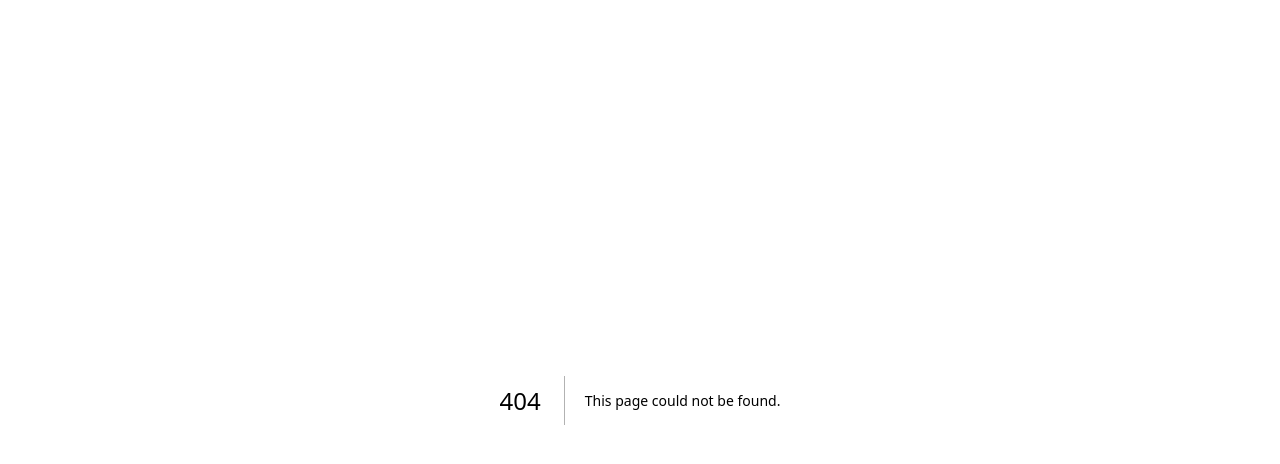
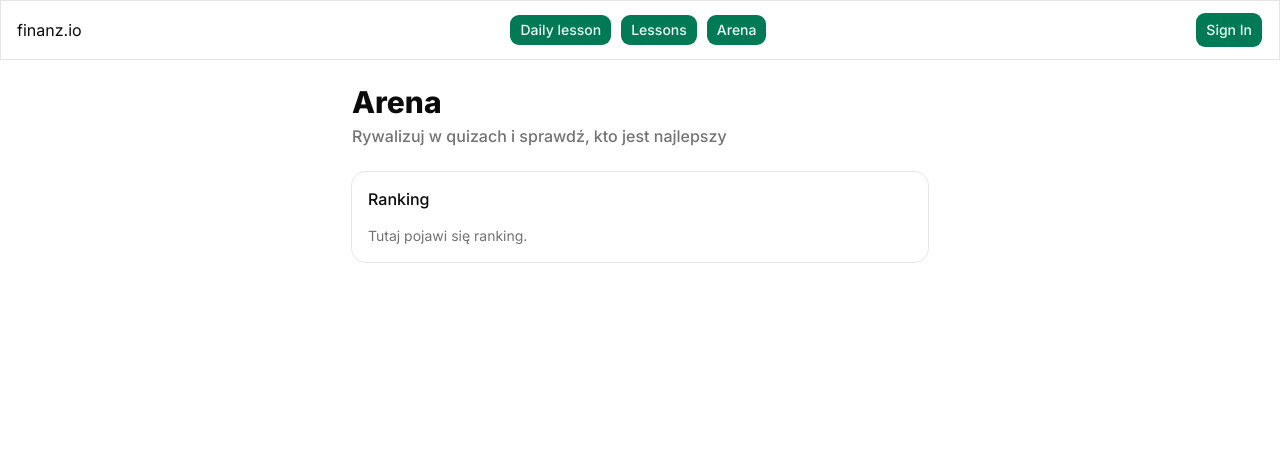
Before and after one commit to squbiq/collabothon-district12, a Next.js app: page /arena in a window 1280 px wide. Before the commit this address had no page. Shown: the top 464 px of the page. Built offline with nearby package versions, Linux system fonts and the light colour scheme.

Commit message:
UI arena template basis

```diff
--- /dev/null
+++ b/app/(app)/arena/page.tsx
@@ -0,0 +1,28 @@
+// app/(app)/arena/page.tsx
+//
+// Arena: rywalizacja w quizach (ranking, pojedynki).
+import { Card, CardContent, CardHeader, CardTitle } from "@/components/ui/card";
+
+export default function ArenaPage() {
+  return (
+    <section className="flex min-h-full w-full justify-center px-4 py-6">
+      <div className="flex w-full max-w-xl flex-col gap-6">
+        <header className="flex flex-col gap-1">
+          <h1 className="text-3xl font-extrabold">Arena</h1>
+          <p className="font-medium text-muted-foreground">
+            Rywalizuj w quizach i sprawdź, kto jest najlepszy
+          </p>
+        </header>
+
+        <Card>
+          <CardHeader>
+            <CardTitle>Ranking</CardTitle>
+          </CardHeader>
+          <CardContent className="text-muted-foreground">
+            Tutaj pojawi się ranking.
+          </CardContent>
+        </Card>
+      </div>
+    </section>
+  );
+}
--- a/app/(app)/kahoot/page.tsx
+++ /dev/null
@@ -1,7 +0,0 @@
-export default function KahootPage() {
-  return (
-    <section className="w-full h-full flex justify-center items-center">
-      Kahoot
-    </section>
-  );
-}
--- a/app/(app)/layout.tsx
+++ b/app/(app)/layout.tsx
@@ -14,6 +14,7 @@ export default function AppLayout({ children }: LayoutProps<"/">) {
         <section className="flex flex-row gap-2">
           <Link href={"/daily-lesson"} className={buttonVariants()} >Daily lesson</Link>
           <Link href={"/lesson-map"} className={buttonVariants()} >Lessons</Link>
+          <Link href={"/arena"} className={buttonVariants()} >Arena</Link>
         </section>
 
         <section>
--- a/app/(app)/lesson-map/page.tsx
+++ b/app/(app)/lesson-map/page.tsx
@@ -96,7 +96,7 @@ export default function LessonMapPage({
   searchParams: Promise<{ path?: string }>;
 }) {
   return (
-    <section className="flex min-h-full w-full justify-center px-4 py-10">
+    <section className="flex min-h-full w-full justify-center ">
       <div className="flex w-full max-w-xl flex-col gap-6">
         <Suspense
           fallback={<p className="font-bold text-muted-foreground">Ładowanie lekcji…</p>}
--- a/components/path-switcher.tsx
+++ b/components/path-switcher.tsx
@@ -1,3 +1,5 @@
+// components/path-switcher.tsx
+
 import Link from "next/link";
 import { buttonVariants } from "@/components/ui/button";
 import { cn } from "@/lib/utils";
@@ -8,12 +10,7 @@ export function PathSwitcher({ currentId }: { currentId: LessonPathId }) {
 
   return (
     <div className="flex flex-col gap-3">
-      <div className="flex flex-col">
-        <span className="text-xs font-bold uppercase tracking-wide text-muted-foreground">
-          Path
-        </span>
-        <h1 className="text-3xl font-extrabold">{current.name}</h1>
-      </div>
+      <h1 className="text-3xl font-extrabold">{current.name}</h1>
 
       <nav aria-label="Change path" className="grid grid-cols-2 gap-2">
         {LESSON_PATHS.map((path) => {
```
